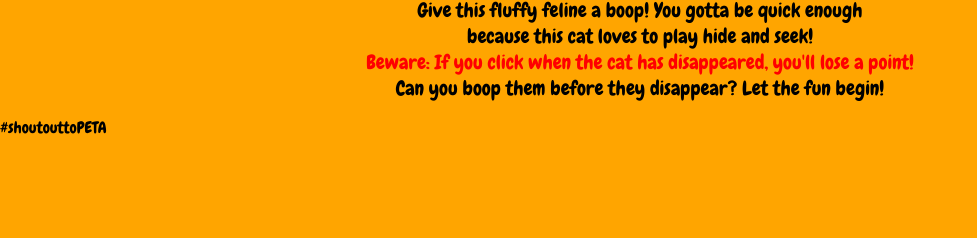
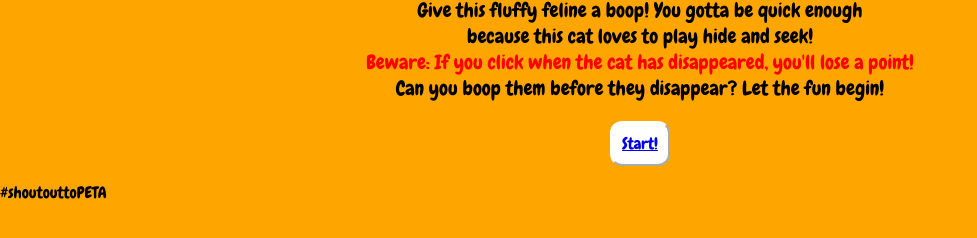
Before and after one commit to zahidbalooshi/Boop_the_Cat, a plain HTML site: page home.html in a window 1280 px wide. Shown: the part 550-788 px from the top of the page, without its empty margins (0-977 px from the left). Drawn offline with Linux system fonts and the light colour scheme.

Commit message:
Added start button at home page

```diff
--- a/css/style.css
+++ b/css/style.css
@@ -131,3 +131,16 @@ img {
   align-items: center;
   border-radius: 20px;
 }
+
+#begin {
+  font-family: "Chewy", system-ui;
+  font-size: 12pt;
+  display: block;
+  margin: auto;
+  padding: 10px;
+  border-radius: 12px;
+  background-color: white;
+  border-color: white;
+  width: 60px;
+  margin-top: 20px;
+}
--- a/home.html
+++ b/home.html
@@ -29,6 +29,8 @@
     <p class="bodytext">
       Can you boop them before they disappear? Let the fun begin!
     </p>
+
+    <button id="begin"><a href="./index.html">Start!</a></button>
     <p>#shoutouttoPETA</p>
   </body>
 </html>
```
